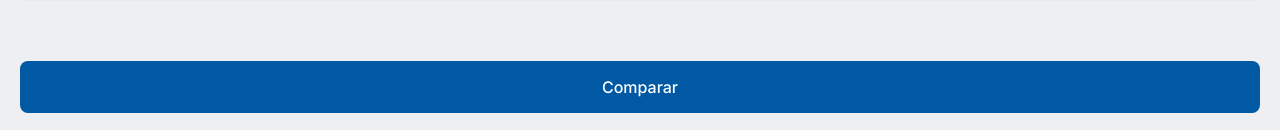
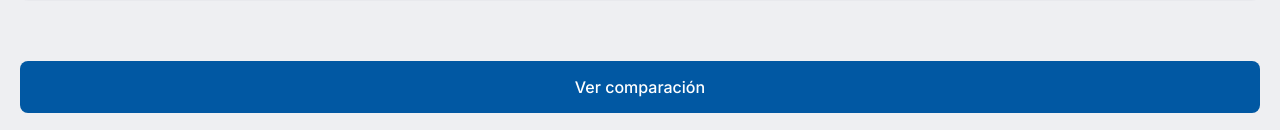
Before and after one commit to teamVoltix/voltix-front, an Angular app: page /measurement-search/1 in a window 1280 px wide. Shown: the part 813-943 px from the top of the page. Built offline with nearby package versions, Linux system fonts and the light colour scheme.

Commit message:
feat: change button text in measurement detail

```diff
--- a/src/app/internal-measurements/components/measurement-search/measurement-detail/measurement-detail.component.html
+++ b/src/app/internal-measurements/components/measurement-search/measurement-detail/measurement-detail.component.html
@@ -51,7 +51,7 @@
     </section>
 
     <button
-      class="w-full p-[14px] text-base font-medium text-white rounded-lg bg-primary hover:bg-primary-hover focus:bg-primary-focus focus:outline-none mt-[60px]">Comparar</button>
+      class="w-full p-[14px] text-base font-medium text-white rounded-lg bg-primary hover:bg-primary-hover focus:bg-primary-focus focus:outline-none mt-[60px]">{{buttonText}}</button>
 
   </section>
 </div>
--- a/src/app/internal-measurements/components/measurement-search/measurement-detail/measurement-detail.component.ts
+++ b/src/app/internal-measurements/components/measurement-search/measurement-detail/measurement-detail.component.ts
@@ -1,14 +1,14 @@
 import { CommonModule } from '@angular/common';
 import { Component, inject } from '@angular/core';
-import { ActivatedRoute, Router } from '@angular/router';
+import { ActivatedRoute } from '@angular/router';
 import { MeasurementService } from '../../../services/measurement-service/measurement.service';
 import { Measurement } from '../../../../model/measurement';
-import { ButtonComponent } from '../../../../core/components/button/button.component';
+
 
 @Component({
   selector: 'app-measurement-detail',
   standalone: true,
-  imports: [CommonModule, ButtonComponent],
+  imports: [CommonModule],
   templateUrl: './measurement-detail.component.html',
   styleUrl: './measurement-detail.component.css'
 })
@@ -28,4 +28,10 @@ export class MeasurementDetailComponent {
       });
     });
   }
+
+  get buttonText(){
+    return this.measurement?.compare === 'Sin comparar'
+    ? 'Comparar'
+    : 'Ver comparación'
+  }
 }
```
